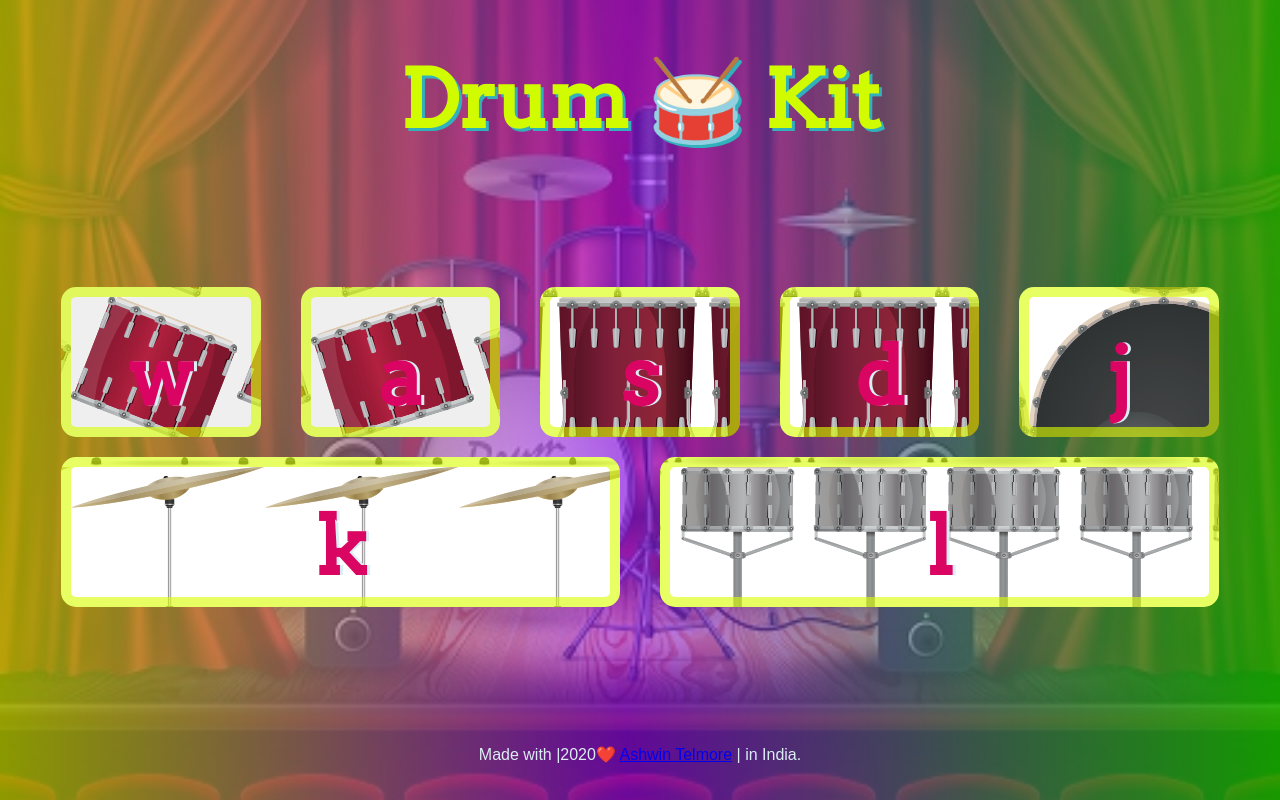
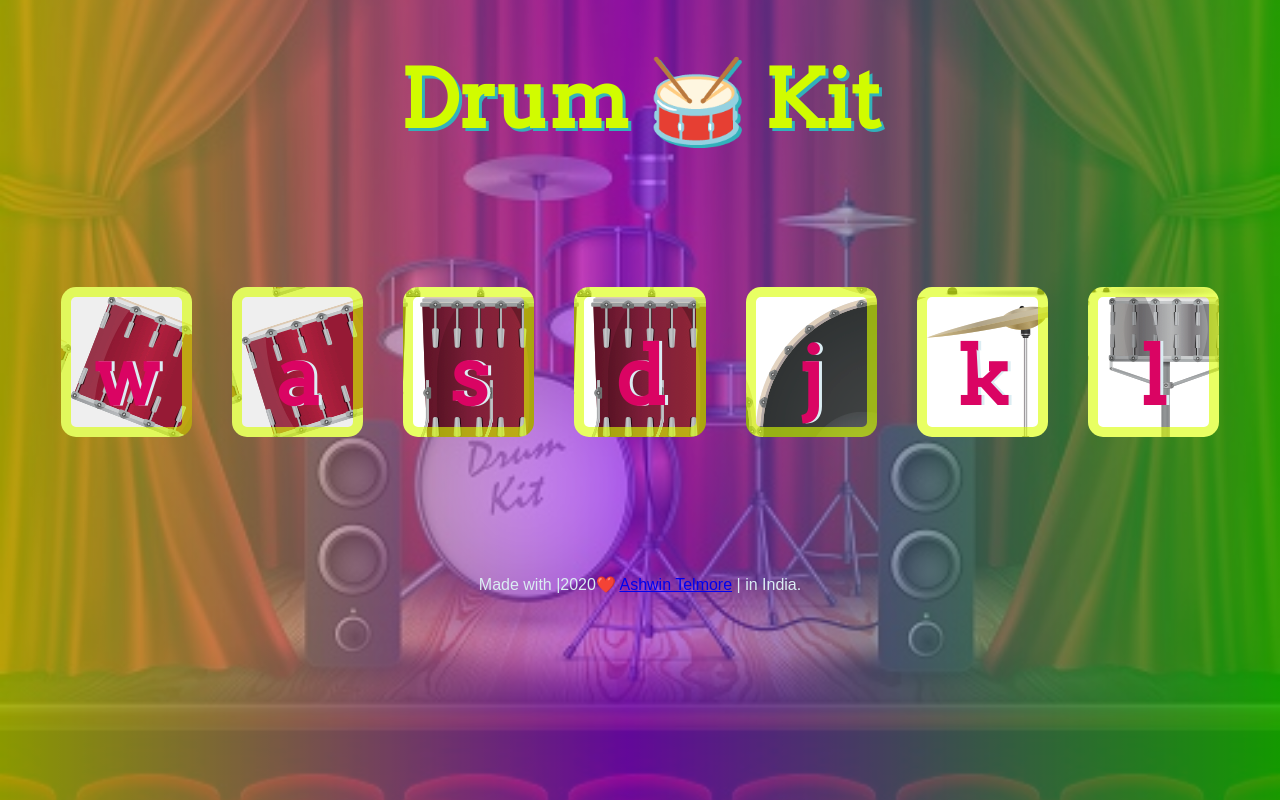
Before and after one commit to LovelySpace/web-dev-mini-projects, a PHP site: page / in a window 1280 px wide. Run offline with PHP 8.4, Linux system fonts and the light colour scheme.

Commit message:
Update styles.css

```diff
--- a/Drum-kit-web-app/styles.css
+++ b/Drum-kit-web-app/styles.css
@@ -115,11 +115,11 @@ body {
   grid-column-gap: 20px;
   overflow: hidden;
 
-  display: flex;
+
   /*
   justify-content: center;
   align-items: center; */
-  flex-wrap: wrap;
+/*   flex-wrap: wrap; */
 }
 .set > .drum{
   /* flex-basis: 100%; */
```
